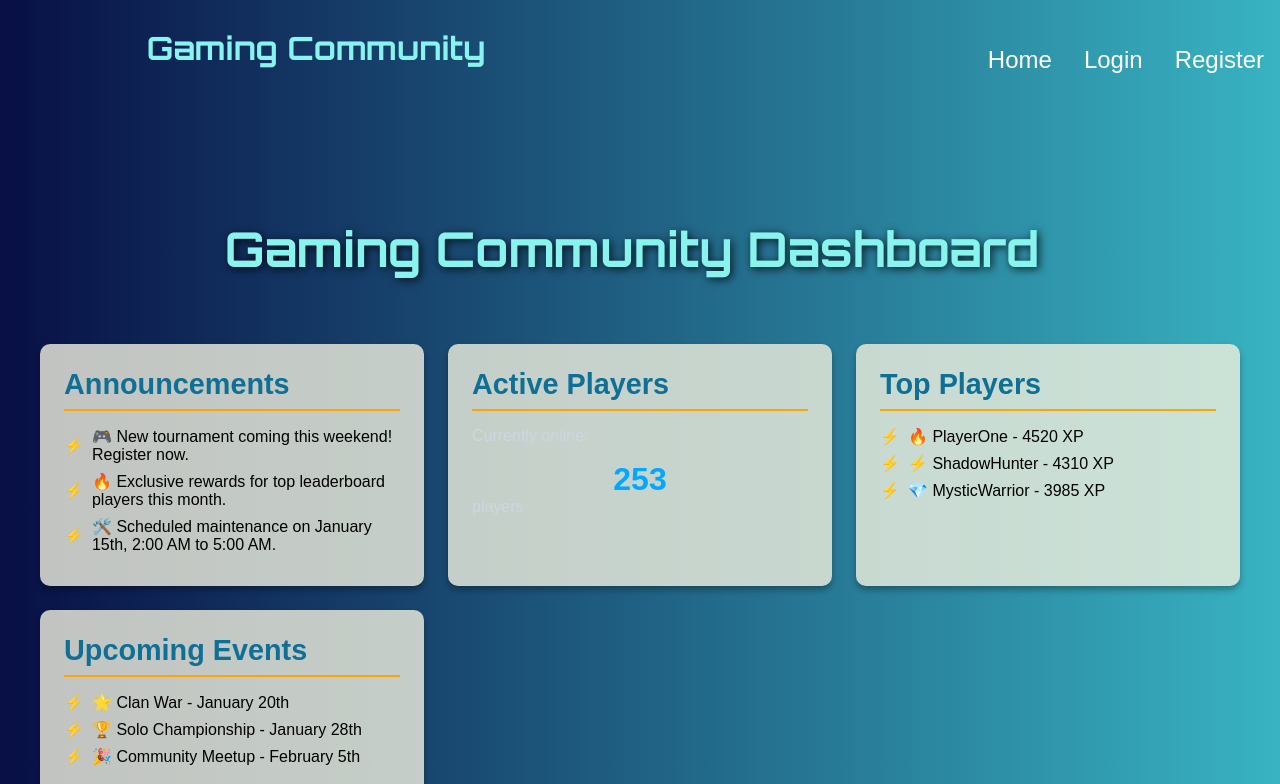
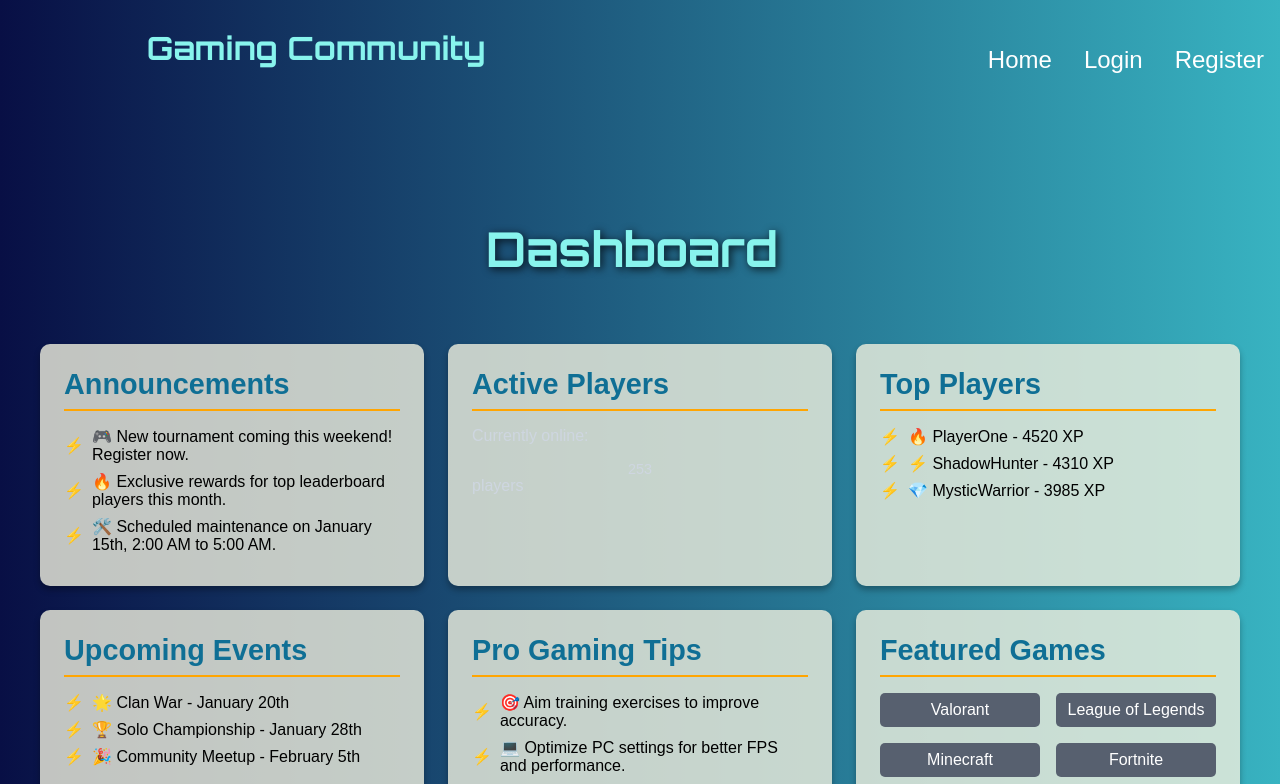
Before and after one commit to Saurabh5233/Gaming-Community, a React (Vite) app in the folder frontend/: page /dashboard in a window 1280 px wide. Shown: the top 784 px of the page. Built offline with nearby package versions, Linux system fonts and the light colour scheme; a web font is replaced by a local one.

Commit message:
same chnages

```diff
--- a/frontend/src/components/Footer.jsx
+++ b/frontend/src/components/Footer.jsx
@@ -28,7 +28,7 @@ const Footer = () => {
                 <li><Link to="/" onClick={handleScroll}>Home</Link></li>
                 <li><Link to="/games" onClick={handleScroll}>Games</Link></li>
                 <li><Link to="/blogs" onClick={handleScroll}>Blog</Link></li>
-                <li><Link to="/tournaments" onClick={handleScroll}>Tournament</Link></li>
+                <li><Link to="/community" onClick={handleScroll}>Community</Link></li>
               </ul>
             </div>
 
--- a/frontend/src/pages/CommunityPage.jsx
+++ b/frontend/src/pages/CommunityPage.jsx
@@ -10,21 +10,21 @@ const membersData = [
     name: "Saurabh Shandilya",
     role: "Community Lead",
     points: { lightning: 10, diamond: 5, heart: 2 },
-    image: "https://rosepng.com/wp-content/uploads/2024/10/s11728_fortnite_character_isolated_on_white_background_-styl_2a9ed7c0-a0d3-4d44-95d1-e191463730e9_0-photoroom.png",
+    image: "https://i.ibb.co/pLfw0t7/Whats-App-Image-2025-01-15-at-14-08-33-bfc01a5d.jpg",
     badges: ["medal", "plus"],
   },
   {
     name: "Ram Chandra",
     role: "Hardware",
     points: { lightning: 7, diamond: 3, heart: 1 },
-    image: "https://rosepng.com/wp-content/uploads/2024/10/s11728_fortnite_character_isolated_on_white_background_-styl_2a9ed7c0-a0d3-4d44-95d1-e191463730e9_0-photoroom.png",
+    image: "https://i.ibb.co/frqp4mc/IMG-20241223-WA0018.jpg",
     badges: ["medal", "plus"],
   },
   {
     name: "Kushang",
     role: "Guides",
     points: { lightning: 12, diamond: 6, heart: 4 },
-    image: "https://rosepng.com/wp-content/uploads/2024/10/s11728_fortnite_character_isolated_on_white_background_-styl_2a9ed7c0-a0d3-4d44-95d1-e191463730e9_0-photoroom.png",
+    image: "https://i.ibb.co/7yjvJ2v/IMG-20241223-WA0019.jpg",
     badges: ["medal", "plus"],
   },
   {
--- a/frontend/src/pages/dashboard/Dashboard.css
+++ b/frontend/src/pages/dashboard/Dashboard.css
@@ -1,20 +1,23 @@
 @import url('https://fonts.googleapis.com/css2?family=Orbitron:wght@400;700&display=swap');
 
-
-*{
+* {
   color: #ced6e0;
 }
+
 .dashboard {
   padding: 2rem;
   min-block-size: 100vh;
   display: flex;
   flex-direction: column;
   align-items: center;
+
+  /* background: linear-gradient(135deg, #1e272e, #0f2027); */
 }
 
 .dashboard-header {
   text-align: center;
   margin-block-end: 2rem;
+  /* cursor: pointer; */
 }
 
 .dashboard-header h1 {
@@ -24,9 +27,7 @@
   color: #88f4ed;
   text-shadow: 2px 2px 8px rgba(0, 0, 0, 0.8);
 }
-  .dashboard-header h1:hover{
-    text-shadow: white 0px 0px 2px;
-  }
+
 .dashboard-header p {
   font-size: 1.2rem;
   color: #ced6e0;
@@ -44,7 +45,6 @@
   background-color: rgba(240, 241, 223, 0.8);
   border-radius: 10px;
   padding: 1.5rem;
-
   box-shadow: 0 4px 6px rgba(0, 0, 0, 0.3);
   transition: transform 0.3s ease, box-shadow 0.3s ease;
 }
@@ -75,6 +75,7 @@
   font-size: 1rem;
   display: flex;
   align-items: center;
+  animation: fadeIn 1.2s ease-in-out;
 }
 
 .dashboard-section li::before {
@@ -83,13 +84,38 @@
   color: #00cec9;
 }
 
-  .active-count {
-    font-size: 2rem;
-    font-weight: bold;
-    color: #00a8ff;
+.featured-game-grid {
+  display: grid;
+  grid-template-columns: repeat(auto-fit, minmax(120px, 1fr));
+  gap: 1rem;
+  margin-top: 1rem;
 }
 
+.featured-game {
+  background: #57606f;
+  color: #ffffff;
+  text-align: center;
+  padding: 0.5rem;
+  border-radius: 5px;
+  transition: transform 0.3s ease, background 0.3s ease;
+}
 
+.featured-game:hover {
+  transform: scale(1.05);
+  background: #ffa502;
+  color: #2f3640;
+}
+
+@keyframes fadeIn {
+  from {
+    opacity: 0;
+    transform: translateY(10px);
+  }
+  to {
+    opacity: 1;
+    transform: translateY(0);
+  }
+}
 
 @media (max-width: 768px) {
   .dashboard-header h1 {
--- a/frontend/src/pages/dashboard/Dashboard.jsx
+++ b/frontend/src/pages/dashboard/Dashboard.jsx
@@ -6,7 +6,8 @@ const Dashboard = () => {
   return (
     <div className="dashboard">
       <header className="dashboard-header">
-        <h1>Gaming Community Dashboard</h1>
+        <h1>Dashboard</h1>
+        {/* <p>Your hub for the latest gaming updates, tournaments, and events!</p> */}
       </header>
 
       <div className="dashboard-content">
@@ -23,7 +24,9 @@ const Dashboard = () => {
         {/* Active Players Section */}
         <section className="dashboard-section active-players">
           <h2>Active Players</h2>
-          <p>Currently online: <span className="active-count">253</span> players</p>
+          <p>
+            Currently online: <span className="active-count">253</span> players
+          </p>
         </section>
 
         {/* Leaderboard Section */}
@@ -45,6 +48,27 @@ const Dashboard = () => {
             <li>🎉 Community Meetup - February 5th</li>
           </ul>
         </section>
+
+        {/* Gaming Tips Section */}
+        <section className="dashboard-section gaming-tips">
+          <h2>Pro Gaming Tips</h2>
+          <ul>
+            <li>🎯 Aim training exercises to improve accuracy.</li>
+            <li>💻 Optimize PC settings for better FPS and performance.</li>
+            <li>🤝 Communication is key: Use team chat effectively.</li>
+          </ul>
+        </section>
+
+        {/* Featured Games Section */}
+        <section className="dashboard-section featured-games">
+          <h2>Featured Games</h2>
+          <div className="featured-game-grid">
+            <div className="featured-game">Valorant</div>
+            <div className="featured-game">League of Legends</div>
+            <div className="featured-game">Minecraft</div>
+            <div className="featured-game">Fortnite</div>
+          </div>
+        </section>
       </div>
     </div>
   );
--- a/frontend/src/pages/pages.css
+++ b/frontend/src/pages/pages.css
@@ -8,14 +8,14 @@
 
 .page-heading > h1{
   width: 100%;
-  padding-right: 4rem;
+  /* padding-right: 4rem; */
   font-family: "Quantico";
   font-size: 3rem;
   font-weight: 500;
   color: white;
   background: linear-gradient(to bottom, #16999d, transparent);
   box-shadow: 0 10px 20px rgba(45, 46, 45, 0.5), 0 -10px 20px rgba(35, 88, 37, 0.5);
-  margin-bottom: 10vh;
+  /* margin-bottom: 10vh; */
   text-align: center;
 }
 .page-container > p{
```
Lines whose indentation alone changed are shown as unchanged.
